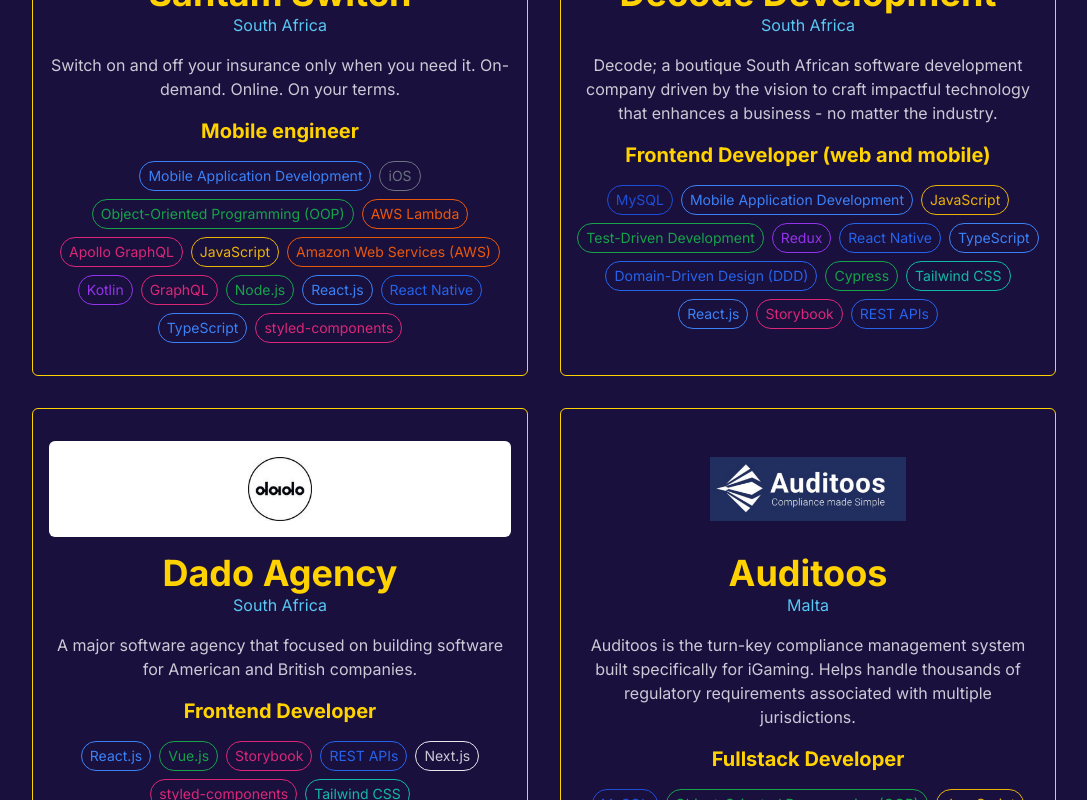
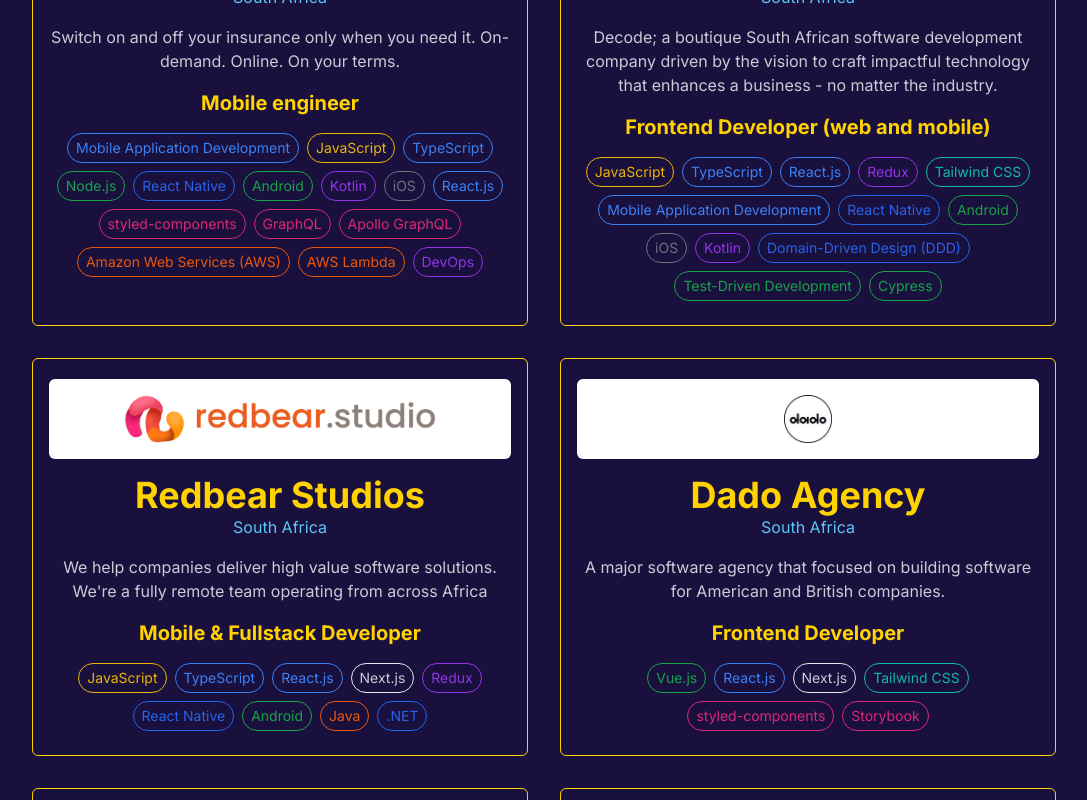
Before and after one commit to iamalexchip/iamalexchip.github.io, a Next.js app: page /portfolio in a window 1280 px wide. Shown: the part 700-1500 px from the top of the page, without its empty margins (96-1183 px from the left). Built offline with nearby package versions, Linux system fonts and the light colour scheme.

Commit message:
Update portifolio page styles

```diff
--- a/src/app/portfolio/page.tsx
+++ b/src/app/portfolio/page.tsx
@@ -43,7 +43,7 @@
             {clients.map((client, i) => (
               <div
                 key={i}
-                className="flex flex-col items-center py-8 border border-primary rounded-md px-2 sm:px-4 text-center w-full md:max-w-[calc(50%-16px)]"
+                className="flex flex-col items-center pt-5 pb-6 border border-primary rounded-md px-2 sm:px-4 text-center w-full md:max-w-[calc(50%-16px)]"
               >
                 <div
                   className={clsx(
@@ -51,7 +51,7 @@
                     client.logoBg || "bg-white"
                   )}
                 >
-                  <div className="relative h-16">
+                  <div className="relative h-12">
                     <Image
                       src={`/images/projects/${client.logo}`}
                       alt={client.name}
@@ -90,7 +90,7 @@
             </div>
             <div className="flex flex-col items-center border border-secondary rounded-md w-full px-4 py-28 sm:py-32">
               <h3 className="font-bold text-2xl text-secondary sm:text-4xl">
-                W
+                Your project here
               </h3>
               <p className="text-2xl text-center mt-4">
                 Wanna work together on something?
--- a/src/data/projects.tsx
+++ b/src/data/projects.tsx
@@ -1,4 +1,5 @@
-type Skill = { name: string; className: string };
+import { Skill, skills } from "./skills";
+
 type Client = {
   name: string;
   link?: string;
@@ -8,80 +9,6 @@
   logoBg?: string;
   role: string;
   skills: Skill[];
-};
-
-export const skills = {
-  php: { name: "PHP", className: "text-purple-600 border-purple-600" },
-  laravel: { name: "Laravel", className: "text-red-600 border-red-600" },
-  material: {
-    name: "Material",
-    className: "text-blue-600 border-blue-600",
-  },
-  mobile: {
-    name: "Mobile Application Development",
-    className: "text-blue-500 border-blue-500",
-  },
-  iOS: { name: "iOS", className: "text-gray-500 border-gray-500" },
-  oop: {
-    name: "Object-Oriented Programming (OOP)",
-    className: "text-green-600 border-green-600",
-  },
-  awsLambda: {
-    name: "AWS Lambda",
-    className: "text-orange-600 border-orange-600",
-  },
-  apollo: {
-    name: "Apollo GraphQL",
-    className: "text-pink-600 border-pink-600",
-  },
-  js: {
-    name: "JavaScript",
-    className: "text-yellow-500 border-yellow-500",
-  },
-  aws: {
-    name: "Amazon Web Services (AWS)",
-    className: "text-orange-600 border-orange-600",
-  },
-  kt: { name: "Kotlin", className: "text-purple-600 border-purple-600" },
-  gql: { name: "GraphQL", className: "text-pink-600 border-pink-600" },
-  node: { name: "Node.js", className: "text-green-600 border-green-600" },
-  rn: { name: "React Native", className: "text-blue-600 border-blue-600" },
-  ts: { name: "TypeScript", className: "text-blue-500 border-blue-500" },
-  mysql: { name: "MySQL", className: "text-blue-700 border-blue-700" },
-  tdd: {
-    name: "Test-Driven Development",
-    className: "text-green-600 border-green-600",
-  },
-  redux: { name: "Redux", className: "text-purple-600 border-purple-600" },
-  ddd: {
-    name: "Domain-Driven Design (DDD)",
-    className: "text-blue-600 border-blue-600",
-  },
-  cypress: {
-    name: "Cypress",
-    className: "text-green-600 border-green-600",
-  },
-  tailwind: {
-    name: "Tailwind CSS",
-    className: "text-teal-500 border-teal-500",
-  },
-  react: { name: "React.js", className: "text-blue-500 border-blue-500" },
-  vue: { name: "Vue.js", className: "text-green-600 border-green-600" },
-  storybook: {
-    name: "Storybook",
-    className: "text-pink-600 border-pink-600",
-  },
-  rest: { name: "REST APIs", className: "text-blue-600 border-blue-600" },
-  next: { name: "Next.js", className: "" },
-  styledComponents: {
-    name: "styled-components",
-    className: "text-pink-600 border-pink-600",
-  },
-  woo: { name: "WooCommerce", className: "text-red-600 border-red-600" },
-  payfast: {
-    name: "PayFast",
-    className: "text-green-500 border-green-500",
-  },
 };
 
 export const clients: Client[] = [
@@ -94,19 +21,20 @@
     logo: "santam_switch.svg",
     skills: [
       skills.mobile,
-      skills.iOS,
-      skills.oop,
+      skills.js,
+      skills.ts,
+      skills.node,
+      skills.rn,
+      skills.android,
+      skills.kt,
+      skills.ios,
+      skills.react,
+      skills.styledComponents,
+      skills.gql,
+      skills.apollo,
+      skills.aws,
       skills.awsLambda,
-      skills.apollo,
-      skills.js,
-      skills.aws,
-      skills.kt,
-      skills.gql,
-      skills.node,
-      skills.react,
-      skills.rn,
-      skills.ts,
-      skills.styledComponents,
+      skills.devops,
     ],
   },
   {
@@ -118,19 +46,40 @@
     logo: "decode.png",
     logoBg: "bg-black",
     skills: [
-      skills.mysql,
+      skills.js,
+      skills.ts,
+      skills.react,
+      skills.redux,
+      skills.tailwind,
       skills.mobile,
+      skills.rn,
+      skills.android,
+      skills.ios,
+      skills.kt,
+      skills.ddd,
+      skills.tdd,
+      skills.cypress,
+    ],
+  },
+  {
+    name: "Redbear Studios",
+    country: "South Africa",
+    summary: `
+    We help companies deliver high value software solutions.
+    We're a fully remote team operating from across Africa
+    `,
+    role: "Mobile & Fullstack Developer",
+    logo: "redbear.png",
+    skills: [
       skills.js,
-      skills.tdd,
+      skills.ts,
+      skills.react,
+      skills.next,
       skills.redux,
       skills.rn,
-      skills.ts,
-      skills.ddd,
-      skills.cypress,
-      skills.tailwind,
-      skills.react,
-      skills.storybook,
-      skills.rest,
+      skills.android,
+      skills.java,
+      skills.dotnet,
     ],
   },
   {
@@ -141,13 +90,12 @@
     role: "Frontend Developer",
     logo: "dado.jpeg",
     skills: [
+      skills.vue,
       skills.react,
-      skills.vue,
+      skills.next,
+      skills.tailwind,
+      skills.styledComponents,
       skills.storybook,
-      skills.rest,
-      skills.next,
-      skills.styledComponents,
-      skills.tailwind,
     ],
   },
   {
@@ -158,9 +106,16 @@
       Helps handle thousands of regulatory requirements associated with multiple jurisdictions.
     `,
     logo: "auditoos.png",
-    logoBg: "bg-transparent",
+    logoBg: "bg-[#242f5e]",
     role: "Fullstack Developer",
-    skills: [skills.mysql, skills.oop, skills.js, skills.ts, skills.redux],
+    skills: [
+      skills.mysql,
+      skills.oop,
+      skills.js,
+      skills.ts,
+      skills.redux,
+      skills.devops,
+    ],
   },
   {
     name: "MADE Agency",
@@ -171,20 +126,19 @@
     logo: "made.png",
     logoBg: "bg-black",
     skills: [
+      skills.php,
       skills.mysql,
       skills.oop,
+      skills.wp,
       skills.woo,
-      skills.redux,
       skills.js,
-      skills.ts,
-      skills.php,
     ],
   },
   {
     name: "Attendize",
     summary:
       "Attendize is an Open-source ticket selling and event management platform and is everything you need for a successful event",
-    skills: [skills.mysql, skills.oop, skills.laravel],
+    skills: [skills.php, skills.laravel, skills.mysql, skills.oop],
     role: "Fullstack Contributor",
     logo: "attendize.png",
     logoBg: "bg-gray-800",
@@ -198,16 +152,17 @@
     logo: "sovtech.svg",
     logoBg: "bg-blue-700",
     skills: [
+      skills.php,
+      skills.laravel,
       skills.mysql,
       skills.oop,
+      skills.wp,
+      skills.woo,
+      skills.js,
       skills.react,
       skills.redux,
-      skills.js,
-      skills.ts,
-      skills.woo,
       skills.rn,
-      skills.php,
-      skills.laravel,
+      skills.devops,
     ],
   },
   {
@@ -220,11 +175,13 @@
     role: "Fullstack Developer",
     logo: "digs.svg",
     skills: [
+      skills.php,
+      skills.laravel,
       skills.mysql,
       skills.js,
-      skills.laravel,
       skills.payfast,
       skills.material,
+      skills.devops,
     ],
   },
   {
@@ -235,13 +192,13 @@
     role: "Fullstack Developer",
     logo: "cfp.png",
     skills: [
+      skills.php,
+      skills.laravel,
       skills.mysql,
       skills.oop,
       skills.vue,
       skills.js,
-      skills.ts,
-      skills.php,
-      skills.laravel,
+      skills.devops,
     ],
   },
 ];
--- /dev/null
+++ b/src/data/skills.tsx
@@ -0,0 +1,80 @@
+export type Skill = { name: string; className: string };
+
+export const skills = {
+  php: { name: "PHP", className: "text-purple-600 border-purple-600" },
+  laravel: { name: "Laravel", className: "text-red-600 border-red-600" },
+  material: {
+    name: "Material",
+    className: "text-blue-600 border-blue-600",
+  },
+  mobile: {
+    name: "Mobile Application Development",
+    className: "text-blue-500 border-blue-500",
+  },
+  ios: { name: "iOS", className: "text-gray-500 border-gray-500" },
+  oop: {
+    name: "Object-Oriented Programming (OOP)",
+    className: "text-green-600 border-green-600",
+  },
+  awsLambda: {
+    name: "AWS Lambda",
+    className: "text-orange-600 border-orange-600",
+  },
+  apollo: {
+    name: "Apollo GraphQL",
+    className: "text-pink-600 border-pink-600",
+  },
+  js: {
+    name: "JavaScript",
+    className: "text-yellow-500 border-yellow-500",
+  },
+  aws: {
+    name: "Amazon Web Services (AWS)",
+    className: "text-orange-600 border-orange-600",
+  },
+  kt: { name: "Kotlin", className: "text-purple-600 border-purple-600" },
+  gql: { name: "GraphQL", className: "text-pink-600 border-pink-600" },
+  node: { name: "Node.js", className: "text-green-600 border-green-600" },
+  rn: { name: "React Native", className: "text-blue-600 border-blue-600" },
+  ts: { name: "TypeScript", className: "text-blue-500 border-blue-500" },
+  mysql: { name: "MySQL", className: "text-blue-700 border-blue-700" },
+  tdd: {
+    name: "Test-Driven Development",
+    className: "text-green-600 border-green-600",
+  },
+  redux: { name: "Redux", className: "text-purple-600 border-purple-600" },
+  ddd: {
+    name: "Domain-Driven Design (DDD)",
+    className: "text-blue-600 border-blue-600",
+  },
+  cypress: {
+    name: "Cypress",
+    className: "text-green-600 border-green-600",
+  },
+  tailwind: {
+    name: "Tailwind CSS",
+    className: "text-teal-500 border-teal-500",
+  },
+  react: { name: "React.js", className: "text-blue-500 border-blue-500" },
+  vue: { name: "Vue.js", className: "text-green-600 border-green-600" },
+  storybook: {
+    name: "Storybook",
+    className: "text-pink-600 border-pink-600",
+  },
+  rest: { name: "REST APIs", className: "text-blue-600 border-blue-600" },
+  next: { name: "Next.js", className: "" },
+  styledComponents: {
+    name: "styled-components",
+    className: "text-pink-600 border-pink-600",
+  },
+  wp: { name: "Wordpress", className: "" },
+  woo: { name: "WooCommerce", className: "text-red-600 border-red-600" },
+  payfast: {
+    name: "PayFast",
+    className: "text-green-500 border-green-500",
+  },
+  java: { name: "Java", className: "text-orange-600 border-orange-600" },
+  dotnet: { name: ".NET", className: "text-blue-600 border-blue-600" },
+  android: { name: "Android", className: "text-green-600 border-green-600" },
+  devops: { name: "DevOps", className: "text-purple-600 border-purple-600" },
+};
```
Also changed, not shown: public/images/projects/redbear.png (added).
